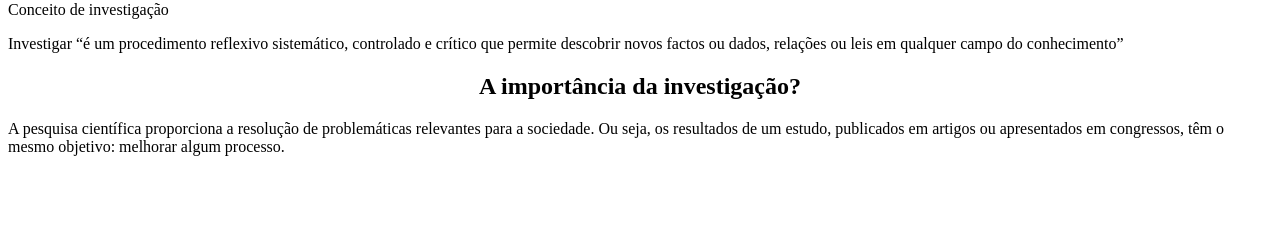
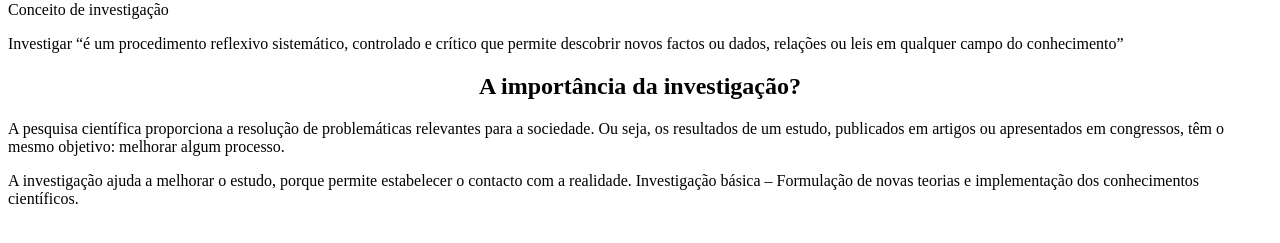
Before and after one commit to mirianaks/investigacao, a plain HTML site: page index.html in a window 1280 px wide. Shown: the part 79-322 px from the top of the page. Drawn offline with Linux system fonts and the light colour scheme.

Commit message:
Update index.html

```diff
--- a/index.html
+++ b/index.html
@@ -19,6 +19,7 @@ Conceito de investigação
 
 <p>A pesquisa científica proporciona a resolução de problemáticas relevantes para a sociedade. Ou seja, os resultados de um estudo, publicados em artigos ou apresentados em congressos, têm o mesmo objetivo: melhorar algum processo.
 </p>
+<p>A investigação ajuda a melhorar o estudo, porque permite estabelecer o contacto com a realidade. Investigação básica – Formulação de novas teorias e implementação dos conhecimentos científicos.</p>
 
 </body>
 </html>
```
